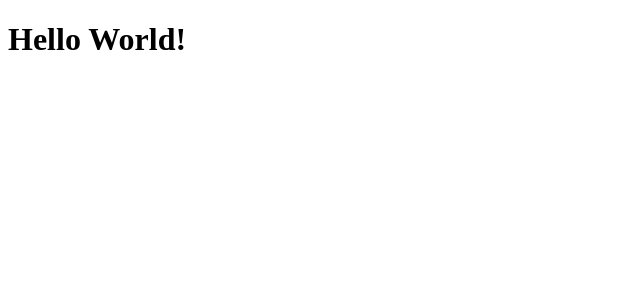
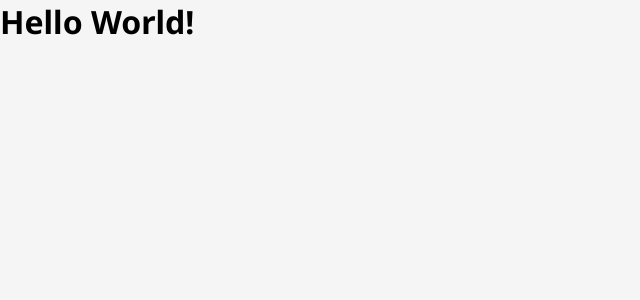
Before and after one commit to Victorc-Castro/guessing-game-project, a React (Vite) app: page / in a window 1280 px wide. Shown: the top 300 px of the page, without its empty margins (0-640 px from the left). Built offline with nearby package versions, Linux system fonts and the light colour scheme.

Commit message:
chore: configuring global styles

```diff
--- a/index.html
+++ b/index.html
@@ -1,13 +1,24 @@
 <!doctype html>
 <html lang="en">
+
 <head>
   <meta charset="UTF-8" />
-    <link rel="icon" type="image/svg+xml" href="/vite.svg" />
+  <link rel="icon" type="image/svg+xml" href="/icon.svg" />
   <meta name="viewport" content="width=device-width, initial-scale=1.0" />
-    <title>guessing-game-project</title>
+
+  <link rel="preconnect" href="https://fonts.googleapis.com" />
+  <link rel="preconnect" href="https://fonts.gstatic.com" crossorigin />
+  <link
+    href="https://fonts.googleapis.com/css2?family=Noto+Sans:ital,wght@0,100..900;1,100..900&display=swap"
+    rel="stylesheet"
+  />
+
+  <title>Adivinhe</title>
 </head>
+
 <body>
   <div id="root"></div>
   <script type="module" src="/src/main.tsx"></script>
 </body>
+
 </html>
--- a/src/global.css
+++ b/src/global.css
@@ -0,0 +1,25 @@
+:root {
+  font-size: 1rem;
+}
+
+* {
+  margin: 0;
+  padding: 0;
+  box-sizing: border-box;
+}
+
+body {
+  background-color: #f5f5f5;
+
+  font-family: "Noto Sans", sans-serif;
+  font-optical-sizing: auto;
+}
+
+button {
+  cursor: pointer;
+  transition: filter 0.2s;
+}
+
+button:hover {
+  filter: brightness(0.9);
+}
```
Lines whose indentation alone changed are shown as unchanged.
